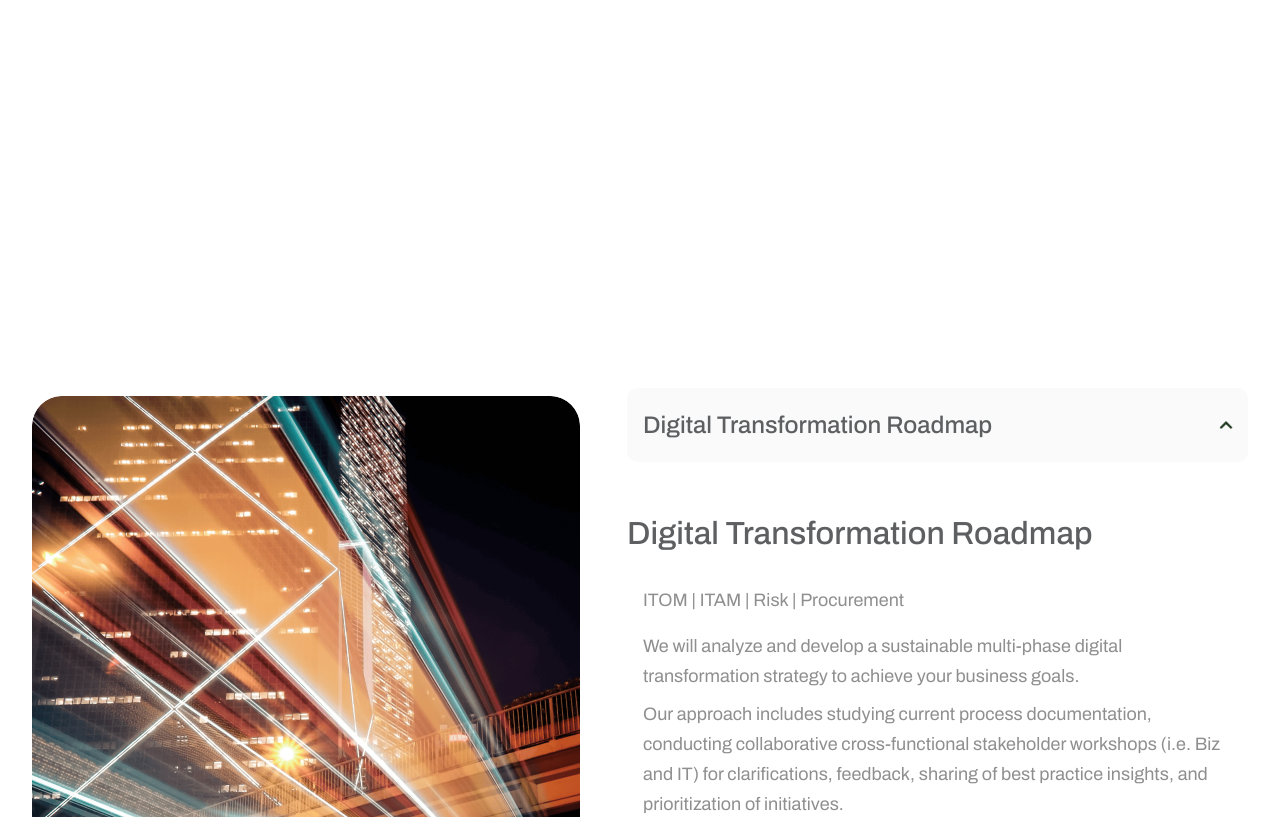
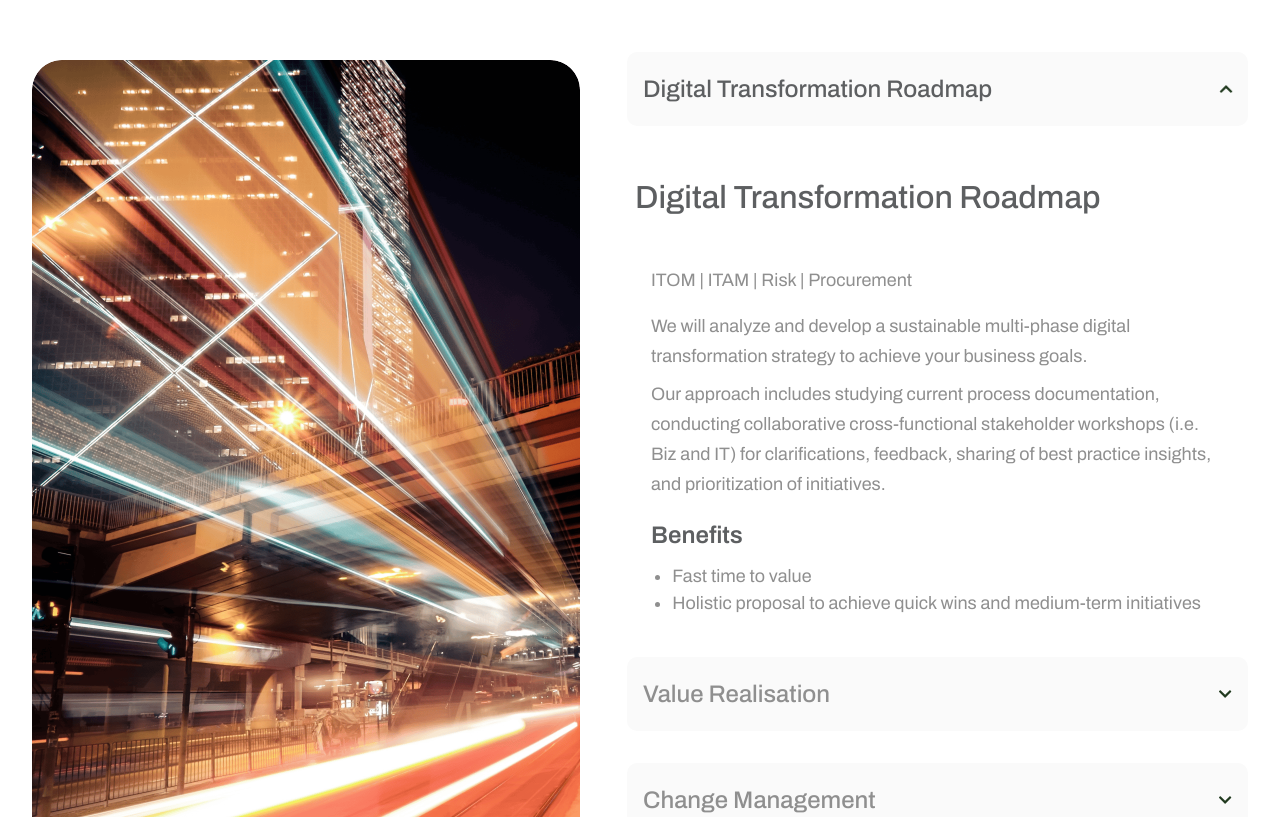
Before and after one commit to PruthviMogaveer/DT-system-dev, a Next.js app: page /services-advisory in a window 1280 px wide. Shown: the part 1712-2529 px from the top of the page. Built offline with nearby package versions, Linux system fonts and the light colour scheme.

Commit message:
fix : fixes in advisory page

```diff
--- a/components/DigitalTranspormationRoadmap.tsx
+++ b/components/DigitalTranspormationRoadmap.tsx
@@ -330,7 +330,8 @@ const DigitalTranspormationRoadmap: NextPage<
                       className="w-full grid flex-row items-start justify-start pt-[0rem] px-[0rem] pb-[0.5rem] box-border cursor-default"
                       style={{
                         maxWidth: '100%',
-                        overflow: 'hidden'
+                        overflow: 'hidden',
+                        width: '100%' // Added to ensure full width
                       }}
                     >
                       {isSmallScreen && (
@@ -341,6 +342,7 @@ const DigitalTranspormationRoadmap: NextPage<
                               marginTop: isSmallScreen ? "1rem" : "2rem",
                               width: "100%",
                               height: isSmallScreen ? "20rem" : undefined,
+                              minWidth: '100%' // Added to prevent shrinking
                             }}
                             className="rounded-11xl object-cover img mq1226:w-[100%] mq1226:h-[10rem] advisoryImage"
                             loading="lazy"
@@ -352,6 +354,8 @@ const DigitalTranspormationRoadmap: NextPage<
                         </div>
                       )}
 
+                      <div className="w-full flex flex-col items-start justify-start gap-[1rem] min-w-full px-[0.5rem]" style={{ boxSizing: 'border-box' }}>
+                        {/* Rest of the content */}
                         <div className="w-full flex flex-row items-start justify-start py-[0rem] pr-[1.937rem] box-border text-[1.75rem] text-color-5">
                           <motion.h1
                             initial={{ opacity: 0 }}
@@ -437,6 +441,7 @@ const DigitalTranspormationRoadmap: NextPage<
                             </motion.div>
                           </div>
                         </motion.div>
+                      </div>
                     </motion.div>
                   )}
                 </AnimatePresence>
--- a/pages/services-advisory.tsx
+++ b/pages/services-advisory.tsx
@@ -13,6 +13,7 @@ const ServicesAdvisory: NextPage = () => {
   const containerRef = useRef<HTMLDivElement>(null);
   const [isInView, setIsInView] = useState(false);
   const [scrollProgress, setScrollProgress] = useState(0);
+  const [containerHeight, setContainerHeight] = useState('150vh');
 
   const onDTSYSTEMSClick = useCallback(() => {
     router.push("/home");
@@ -47,6 +48,16 @@ const ServicesAdvisory: NextPage = () => {
     return () => window.removeEventListener('scroll', handleScroll);
   }, []);
 
+  useEffect(() => {
+    const updateHeight = () => {
+      setContainerHeight(window.innerWidth >= 768 ? '150vh' : '140vh');
+    };
+
+    updateHeight();
+    window.addEventListener('resize', updateHeight);
+    return () => window.removeEventListener('resize', updateHeight);
+  }, []);
+
   const text1Opacity = useTransform(scrollYProgress, [0, 0.2], [0, 1]);
   const text2Opacity = useTransform(scrollYProgress, [0.2, 0.4], [0, 1]);
   const text3Opacity = useTransform(scrollYProgress, [0.4, 0.6], [0, 1]);
@@ -71,7 +82,7 @@ const ServicesAdvisory: NextPage = () => {
         ref={containerRef}
         className="w-full relative"
         style={{
-          height: "200vh",
+          height: containerHeight,
           marginTop: "-5rem",
         }}
       >
@@ -144,7 +155,7 @@ const ServicesAdvisory: NextPage = () => {
         </motion.div>
       </div>
 
-      <div className="mt-[-18vh] w-full">
+      <div className="mt-[-10vh] w-full"> {/* changed from -18vh to -10vh */}
         <div className="max-w-[1536px] mx-auto">
           <DigitalTranspormationRoadmap />
         </div>
@@ -153,5 +164,4 @@ const ServicesAdvisory: NextPage = () => {
     </div>
   );
 };
-
 export default ServicesAdvisory;
```
Lines whose indentation alone changed are shown as unchanged.
